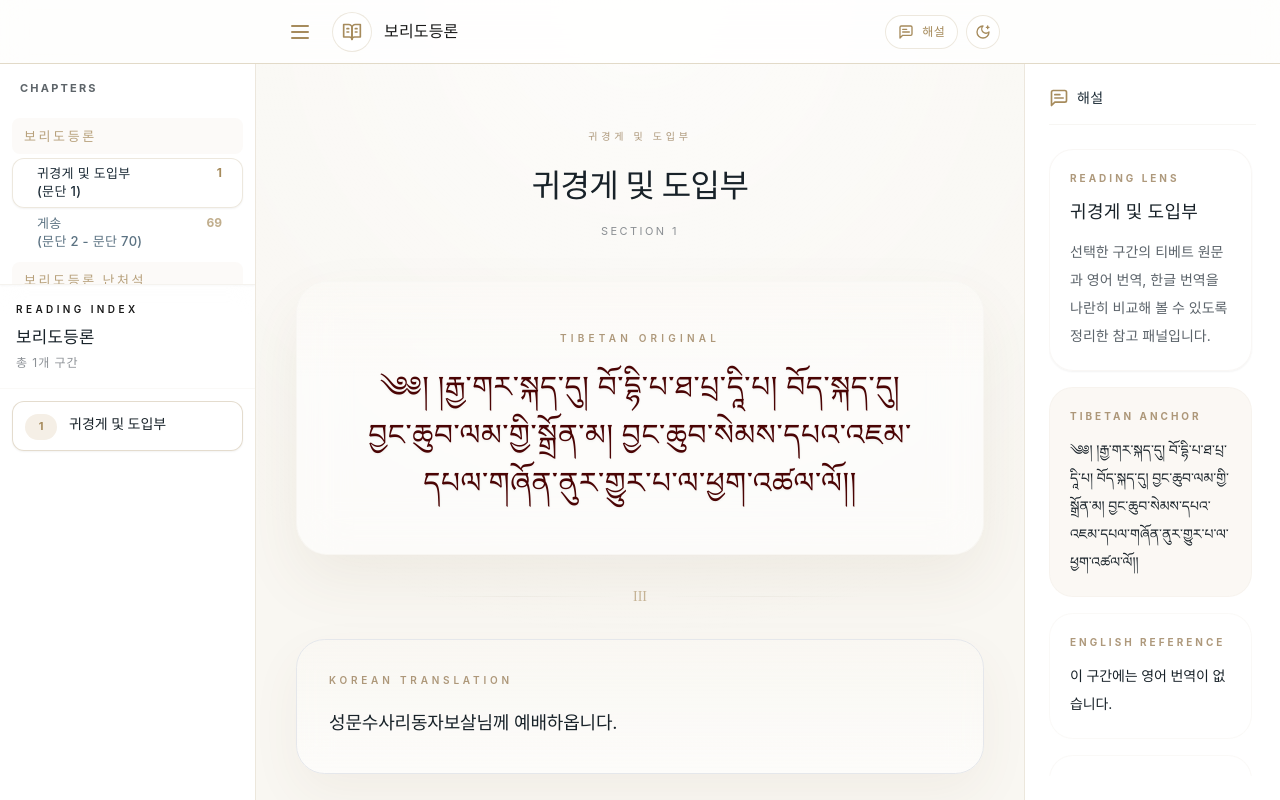
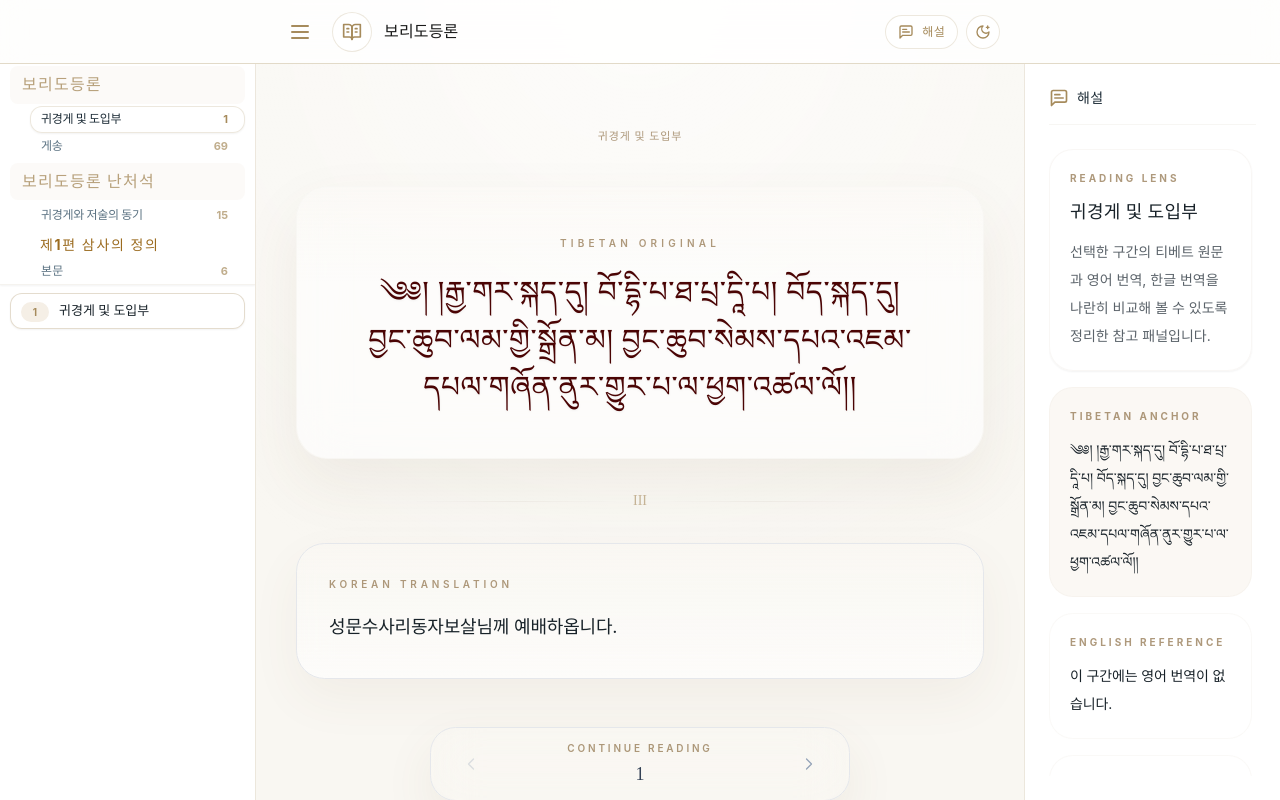
Before and after one commit to concario17-max/bori, a React (Vite) app: page / in a window 1280 px wide. Built offline with nearby package versions, Linux system fonts and the light colour scheme; a web font is replaced by a local one.

Commit message:
Refine reading headers and sidebar labels

```diff
--- a/src/components/Reading/ReadingHeader.jsx
+++ b/src/components/Reading/ReadingHeader.jsx
@@ -18,20 +18,24 @@ function ReadingHeader({
   chapterTitle,
   paragraphTitle,
 }) {
+  const isCommentary = typeof verseId === 'string' && verseId.startsWith('commentary.');
   const sectionLabel = chapterTitle || (verseStr ? `Chapter ${chapterStr}` : 'Text');
   const entryLabel = paragraphTitle || `Section ${globalIndex || `${chapterStr}-${verseStr}` || verseId}`;
+  const sectionIndexLabel = `SECTION ${globalIndex || verseId}`;
+  const commentaryLabel = sectionLabel;
+  const bodhiLabel = sectionLabel === entryLabel ? sectionLabel : `${sectionLabel} / ${entryLabel}`;
 
   return (
     <div className="mb-8 pt-2 text-center sm:mb-10 sm:pt-4">
-      <p className="font-inter text-[10px] font-semibold uppercase tracking-[0.38em] text-gold-deep/70 dark:text-gold-light/65">
-        {sectionLabel}
-      </p>
-      <h2 className="mt-4 font-korean text-[1.6rem] font-semibold tracking-[-0.02em] text-text-primary dark:text-dark-text-primary sm:text-[2rem]">
-        {entryLabel}
-      </h2>
-      <p className="mt-3 font-inter text-[11px] tracking-[0.22em] text-text-secondary/70 dark:text-dark-text-secondary/75">
-        SECTION {globalIndex || verseId}
-      </p>
+      {isCommentary ? (
+        <p className="font-inter text-[10px] font-semibold tracking-[0.08em] text-gold-deep/70 dark:text-gold-light/65 sm:text-[11px]">
+          {`${commentaryLabel} / ${sectionIndexLabel}`}
+        </p>
+      ) : (
+        <p className="font-inter text-[10px] font-semibold tracking-[0.08em] text-gold-deep/70 dark:text-gold-light/65 sm:text-[11px]">
+          {bodhiLabel}
+        </p>
+      )}
     </div>
   );
 }
--- a/src/components/Sidebar/ChapterButton.jsx
+++ b/src/components/Sidebar/ChapterButton.jsx
@@ -1,34 +1,60 @@
 import React from 'react';
 import { motion } from 'framer-motion';
 
-const ChapterButton = ({ chapter, count, isExpanded, onClick, isSubchapter = false }) => {
+const ChapterButton = ({ chapter, count, isExpanded, onClick, isSubchapter = false, visibleHeadings = null }) => {
+    const headings = visibleHeadings ?? chapter.tocHeadings ?? [];
+    const actionLabel = chapter.tocActionLabel ?? chapter.chapterName;
+    const hasHeadings = headings.some(Boolean);
+
     return (
-        <motion.button
+        <motion.div
             layout
             initial={{ opacity: 0, x: -10 }}
             animate={{ opacity: 1, x: 0 }}
+            className={`w-full ${isSubchapter ? 'pl-5' : 'pl-3'}`}
+        >
+            {hasHeadings ? (
+                <div className="mb-0.5 flex flex-col gap-0.5 px-2.5 pt-1">
+                    {headings.map((heading, index) => (
+                        heading ? (
+                            <div
+                                key={`${heading}-${index}`}
+                                className={`${index === 0
+                                    ? 'text-[14px] font-bold uppercase tracking-[0.12em] text-[#9B6B1F] dark:text-[#D7B164]'
+                                    : 'text-[13px] font-semibold tracking-[0.01em] text-[#5F4A2A] dark:text-[#B89458]'
+                                    }`}
+                            >
+                                {heading}
+                            </div>
+                        ) : null
+                    ))}
+                </div>
+            ) : null}
+
+            <motion.button
+                layout
                 whileHover={{ scale: 1.02, x: 5 }}
                 whileTap={{ scale: 0.98 }}
                 onClick={onClick}
-            className={`w-full flex items-start justify-between gap-2 px-3 py-1.5 rounded-xl text-left transition-all duration-300 ${isSubchapter ? 'pl-6' : 'pl-4'
-                } ${isExpanded
+                className={`w-full flex items-start justify-between gap-2 px-2.5 py-1 rounded-xl text-left transition-all duration-300 ${isExpanded
                     ? 'bg-white/60 dark:bg-dark-bg/60 shadow-sm border border-gold-primary/20 text-[#1C2B36] dark:text-gold-light'
                     : 'text-[#5B7282] dark:text-dark-text-secondary hover:bg-gold-surface/40 dark:hover:bg-dark-bg/40 border border-transparent'
                     }`}
             >
                 <div className="flex-1 pr-2 flex flex-col gap-0">
-                <span className={`whitespace-pre-line text-[13px] leading-snug font-inter break-keep font-bold ${isExpanded ? 'text-[#1C2B36] dark:text-gold-light' : ''
-                    } ${isSubchapter ? 'font-medium tracking-wide' : 'tracking-tight'}`}>
-                    {chapter.chapterName}
+                    <span className={`whitespace-pre-line text-[12px] leading-[1.35] font-inter break-keep ${hasHeadings ? 'font-medium tracking-wide' : 'font-bold tracking-tight'} ${isExpanded ? 'text-[#1C2B36] dark:text-gold-light' : ''
+                        }`}>
+                        {actionLabel}
                     </span>
                 </div>
                 <motion.span
                     animate={{ opacity: isExpanded ? 1 : 0.7 }}
-                className="shrink-0 mt-0 text-[#A68B5C] px-2 py-0 rounded text-xs font-bold"
+                    className="shrink-0 mt-0 text-[#A68B5C] px-1.5 py-0 rounded text-[11px] font-bold"
                 >
                     {count || 0}
                 </motion.span>
             </motion.button>
+        </motion.div>
     );
 };
 
--- a/src/components/Sidebar/ChapterGroup.jsx
+++ b/src/components/Sidebar/ChapterGroup.jsx
@@ -3,9 +3,11 @@ import { motion, AnimatePresence } from 'framer-motion';
 import ChapterButton from './ChapterButton';
 
 const ChapterGroup = ({ group, expandedChapter, toggleChapter, onSelectParagraph }) => {
+    let previousHeadings = [];
+
     return (
-        <motion.div layout className="mb-1">
-            <div className="px-3 py-2 text-gold-primary/80 dark:text-gold-light/70 text-[13px] font-bold tracking-[0.2em] rounded-lg bg-gold-surface/30 dark:bg-dark-bg/30 uppercase font-inter mb-1">
+        <motion.div layout className="mb-0.5">
+            <div className="mb-0.5 rounded-lg bg-gold-surface/30 px-3 py-1.5 text-[16px] font-bold tracking-[0.08em] text-gold-primary/80 dark:bg-dark-bg/30 dark:text-gold-light/70 font-inter">
                 {group.chapterName}
             </div>
 
@@ -14,6 +16,11 @@ const ChapterGroup = ({ group, expandedChapter, toggleChapter, onSelectParagraph
                     {group.subchapters.map((subchapter) => {
                         const uniqueId = `${group.id}-${subchapter.id}`;
                         const isExpanded = expandedChapter === uniqueId;
+                        const headings = subchapter.tocHeadings ?? [];
+                        const visibleHeadings = headings.map((heading, index) =>
+                            previousHeadings[index] === heading ? null : heading,
+                        );
+                        previousHeadings = headings;
 
                         return (
                             <ChapterButton
@@ -22,6 +29,7 @@ const ChapterGroup = ({ group, expandedChapter, toggleChapter, onSelectParagraph
                                 count={subchapter.paragraphs?.length || 0}
                                 isExpanded={isExpanded}
                                 isSubchapter={true}
+                                visibleHeadings={visibleHeadings}
                                 onClick={() => {
                                     toggleChapter(uniqueId);
                                     if (subchapter.paragraphs?.length > 0 && onSelectParagraph) {
--- a/src/components/Sidebar/SidebarChapterList.jsx
+++ b/src/components/Sidebar/SidebarChapterList.jsx
@@ -7,17 +7,14 @@ const SidebarChapterList = ({ chapters, expandedChapter, toggleChapter, onSelect
   return (
     <motion.div
       layout
-            className={`flex-none overflow-y-auto border-gold-border/40 dark:border-[#222] custom-scrollbar transition-all duration-500 ease-in-out ${expandedChapter ? 'h-[30%] min-h-[30%] border-b shadow-sm' : 'max-h-full h-full'}`}
+      className={`flex-none overflow-y-auto border-gold-border/40 dark:border-[#222] custom-scrollbar transition-all duration-500 ease-in-out ${
+        expandedChapter ? 'h-[30%] min-h-[30%] border-b shadow-sm' : 'max-h-full h-full'
+      }`}
     >
-            <div className="p-4 bg-transparent sticky top-0 z-10 backdrop-blur-sm hidden lg:block">
-                <h2 className="text-[11px] font-bold font-inter tracking-[0.2em] uppercase text-text-primary/70 dark:text-dark-text-primary/60 pl-1">
-                    Chapters
-                </h2>
-            </div>
-
-            <div className="py-1 px-3 flex flex-col gap-0">
+      <div className="py-0.5 px-2.5 flex flex-col gap-0">
         <AnimatePresence mode="popLayout" initial={false}>
-                    {chapters && chapters.map((chapter) => {
+          {chapters &&
+            chapters.map((chapter) => {
               if (chapter.isGroup) {
                 return (
                   <ChapterGroup
--- a/src/components/Sidebar/SidebarHeader.jsx
+++ b/src/components/Sidebar/SidebarHeader.jsx
@@ -1,24 +1,7 @@
 import React from 'react';
-import { X } from 'lucide-react';
 
-/**
- * @param {{ setIsSidebarOpen: React.Dispatch<React.SetStateAction<boolean>> }} props
- */
-function SidebarHeader({ setIsSidebarOpen }) {
-  return (
-    <div className="flex shrink-0 items-center justify-between border-b border-gold-border/30 p-4 dark:border-[#333] lg:hidden">
-      <span className="font-korean text-lg font-semibold text-text-primary dark:text-dark-text-primary">
-        보리도등론
-      </span>
-      <button
-        type="button"
-        onClick={() => setIsSidebarOpen(false)}
-        className="-mr-2 rounded-full p-2 text-text-secondary transition-colors hover:bg-gold-surface dark:text-dark-text-secondary dark:hover:bg-dark-surface"
-      >
-        <X className="h-5 w-5" />
-      </button>
-    </div>
-  );
+function SidebarHeader() {
+  return null;
 }
 
 export default React.memo(SidebarHeader);
--- a/src/components/Sidebar/SidebarVerseList.jsx
+++ b/src/components/Sidebar/SidebarVerseList.jsx
@@ -1,4 +1,10 @@
 import React from 'react';
+
+function getCommentaryPreview(paragraph) {
+  const english = paragraph.text?.english?.split('\n').map((line) => line.trim()).filter(Boolean) ?? [];
+  const preview = english.find((line) => !line.includes('Geshe Sonam Rinchen') && !line.includes('Richard Sherburne')) ?? english[0] ?? '';
+  return preview;
+}
 
 const SidebarVerseList = ({
   chapters,
@@ -7,8 +13,6 @@ const SidebarVerseList = ({
   paragraphIndices,
   onSelectParagraph,
   setIsSidebarOpen,
-  title,
-  count,
 }) => {
   if (!expandedChapter) return null;
 
@@ -30,24 +34,16 @@ const SidebarVerseList = ({
   }
 
   if (!foundChapter || !foundChapter.paragraphs) return null;
+  const isCommentaryList = expandedChapter.startsWith('commentary-');
 
   return (
     <div className="custom-scrollbar h-full flex-1 overflow-y-auto bg-transparent animate-[fadeIn_0.5s_ease-out]">
-      <div className="sticky top-0 z-10 border-b border-gold-border/20 bg-white/88 px-4 py-4 backdrop-blur-md dark:border-dark-border/50 dark:bg-dark-bg/92">
-        <p className="font-inter text-[10px] font-semibold uppercase tracking-[0.34em] text-gold-deep/72 dark:text-gold-light/68">
-          Reading Index
-        </p>
-        <h2 className="mt-2 font-korean text-[1.05rem] font-semibold leading-6 text-text-primary dark:text-dark-text-primary">
-          {title || foundChapter.chapterName || foundChapter.title}
-        </h2>
-        <p className="mt-1 text-[12px] tracking-[0.08em] text-text-secondary/70 dark:text-dark-text-secondary/75">
-          총 {count || foundChapter.paragraphs.length}개 구간
-        </p>
-      </div>
-
-      <div className="space-y-1 px-3 py-3">
+      <div className="space-y-0.5 px-2.5 py-2">
         {foundChapter.paragraphs.map((paragraph) => {
           const isActive = activeParagraphId === paragraph.id;
+          const label = isCommentaryList
+            ? getCommentaryPreview(paragraph)
+            : paragraph.title || paragraph.chapterTitle;
 
           return (
             <button
@@ -56,15 +52,15 @@ const SidebarVerseList = ({
                 if (onSelectParagraph) onSelectParagraph(paragraph);
                 if (window.innerWidth < 1024) setIsSidebarOpen(false);
               }}
-              className={`w-full rounded-xl border px-3 py-2.5 text-left transition-all ${
+              className={`w-full rounded-xl border px-2.5 py-1.5 text-left transition-all ${
                 isActive
                   ? 'border-gold-primary/30 bg-white/75 shadow-sm dark:border-gold-primary/20 dark:bg-dark-bg/65'
                   : 'border-transparent bg-transparent hover:border-gold-border/18 hover:bg-gold-surface/25 dark:hover:border-dark-border/45 dark:hover:bg-dark-bg/40'
               }`}
             >
-              <div className="flex items-start gap-3">
+              <div className="flex items-start gap-2.5">
                 <span
-                  className={`mt-0.5 inline-flex min-w-[32px] justify-center rounded-full px-2 py-1 text-[11px] font-bold ${
+                  className={`mt-0.5 inline-flex min-w-[28px] justify-center rounded-full px-1.5 py-0.5 text-[10px] font-bold ${
                     isActive
                       ? 'bg-gold-surface text-gold-primary dark:bg-dark-surface dark:text-gold-light'
                       : 'bg-sand-primary/80 text-text-secondary/75 dark:bg-dark-surface/60 dark:text-dark-text-secondary/70'
@@ -73,13 +69,13 @@ const SidebarVerseList = ({
                   {paragraphIndices[paragraph.id] || paragraph.id}
                 </span>
                 <span
-                  className={`break-keep whitespace-normal font-korean text-[14px] leading-6 ${
+                  className={`block min-w-0 overflow-hidden text-ellipsis whitespace-nowrap text-[13px] leading-5 ${
                     isActive
                       ? 'font-semibold text-text-primary dark:text-dark-text-primary'
                       : 'text-text-secondary dark:text-dark-text-secondary'
                   }`}
                 >
-                  {paragraph.title || paragraph.chapterTitle}
+                  {label}
                 </span>
               </div>
             </button>
--- a/src/types.d.ts
+++ b/src/types.d.ts
@@ -21,6 +21,8 @@ export interface ReadingChapter {
   id: string;
   chapterName: string;
   title: string;
+  tocHeadings?: string[];
+  tocActionLabel?: string;
   paragraphs?: ReadingParagraph[];
   isGroup?: boolean;
   subchapters?: ReadingChapter[];
```
Also changed, not shown: tests/run-tests.js (+11 -8 lines), src/lib/parseThreeBodiesCore.js. Lines whose indentation alone changed are shown as unchanged.
